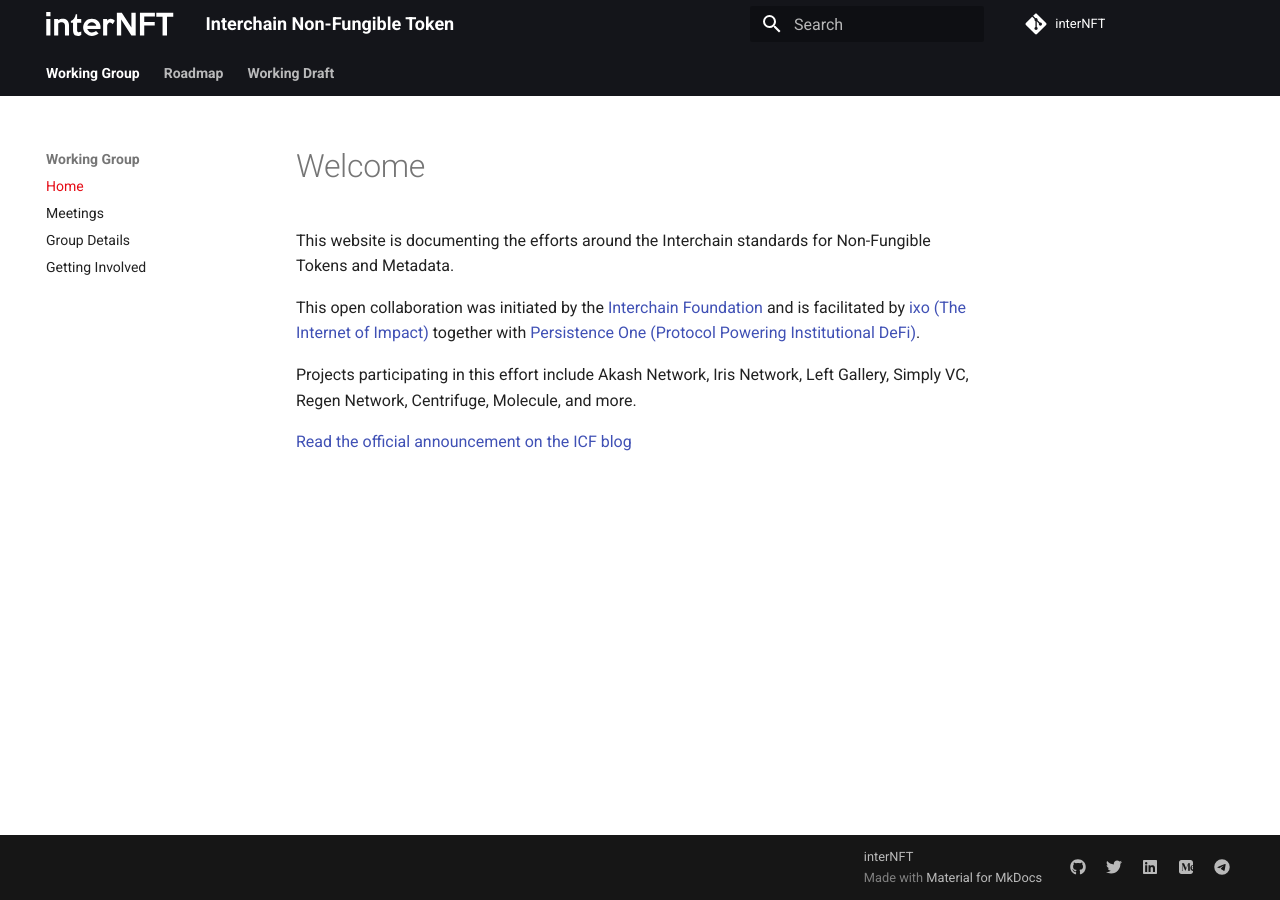
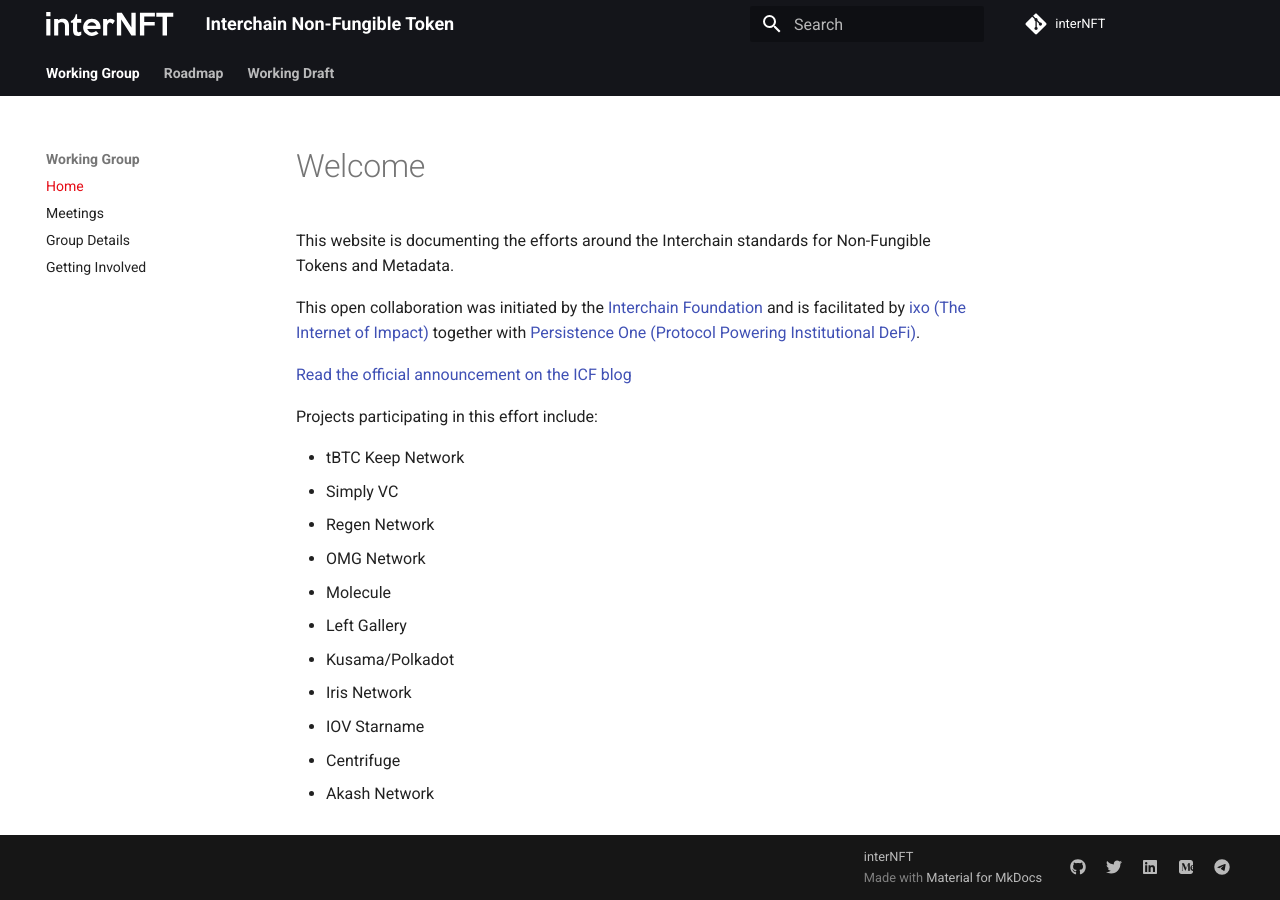
Before and after one commit to interNFT/documentation, an MkDocs documentation site: the page built from markdowns/index.md, in a window 1280 px wide. Built offline with MkDocs 1.6.1 and Material for MkDocs 9.7.7, drawn with Linux system fonts in a browser that asks for light colours.

Commit message:
Add participants

```diff
--- a/markdowns/index.md
+++ b/markdowns/index.md
@@ -4,6 +4,18 @@
 
 This open collaboration was initiated by the [Interchain Foundation](https://interchain.io/) and is facilitated by [ixo (The Internet of Impact)](https://ixo.world/) together with [Persistence One (Protocol Powering Institutional DeFi)](https://persistence.one/).
 
-Projects participating in this effort include Akash Network, Iris Network, Left Gallery, Simply VC, Regen Network, Centrifuge, Molecule, and more.
+[Read the official announcement on the ICF blog](https://blog.cosmos.network/interchain-standards-for-non-fungible-tokens-and-metadata-fbf90375c38b)
 
-[Read the official announcement on the ICF blog](https://blog.cosmos.network/interchain-standards-for-non-fungible-tokens-and-metadata-fbf90375c38b)
+Projects participating in this effort include:
+
+* tBTC Keep Network
+* Simply VC
+* Regen Network
+* OMG Network
+* Molecule
+* Left Gallery
+* Kusama/Polkadot
+* Iris Network
+* IOV Starname
+* Centrifuge
+* Akash Network
```
